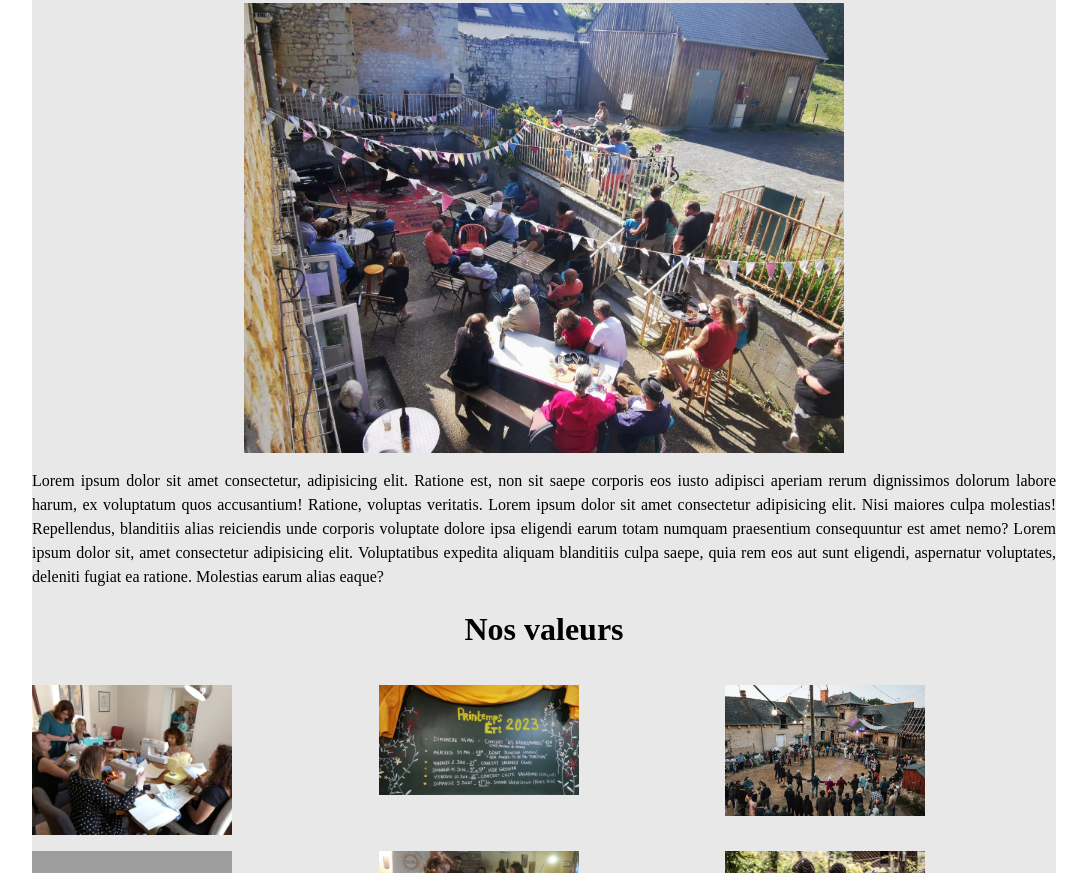
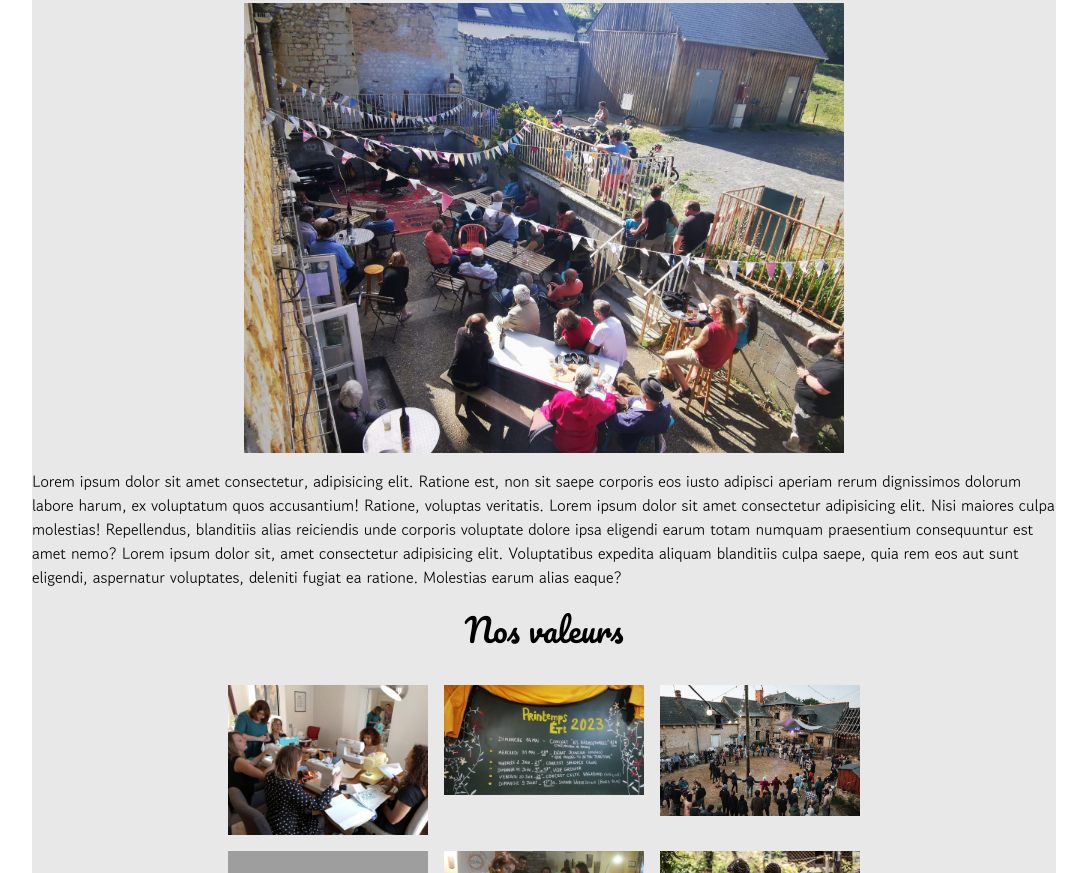
Before and after one commit to thomasR35/La-Ferme-Des-Possibles, a plain HTML site: page frame/index.html in a window 1280 px wide. Shown: the part 1927-2800 px from the top of the page, without its empty margins (96-1183 px from the left). Drawn offline with Linux system fonts and the light colour scheme; grey boxes are pictures that could not be loaded.

Commit message:
Last daily commit

```diff
--- a/frame/assets/css/theme.scss
+++ b/frame/assets/css/theme.scss
@@ -4,6 +4,20 @@
   padding: 0;
   box-sizing: border-box;
   line-height: 1.5em;
+}
+html {
+  font-size: 62.5%;
+}
+body {
+  font-family: Gowun Dodum, sans-serif;
+  font-size: 1.6rem;
+}
+h1,
+h2,
+h3,
+h4 {
+  font-family: Pacifico, cursive;
+  font-weight: lighter;
 }
 /*HEADER & BURGER MENU*/
 .header {
@@ -16,29 +30,30 @@
   background-color: #818181;
   z-index: 1;
   &__logo {
-    width: 10%;
+    width: 10rem;
     height: auto;
   }
   &__title {
     vertical-align: middle;
     display: flex;
     flex-direction: row;
+    font-size: 3rem;
   }
   &__nav {
-    height: 25%;
-    width: 20%;
+    height: 25rem;
+    width: 15rem;
     position: fixed;
     z-index: 2;
     top: 0;
-    right: -20%;
+    right: -20rem;
     background-color: #e8e8e8;
-    padding-top: 60px;
+    padding-top: 6rem;
     transition: right 0.5s ease;
   }
   &__nav a {
-    padding: 8px 8px 8px 32px;
+    padding: 0.5rem 0.5rem 0.5rem 2.4rem;
     text-decoration: none;
-    font-size: 25px;
+    font-size: 2.5rem;
     color: #818181;
     display: block;
     transition: 0.3s;
@@ -57,17 +72,17 @@
   &__nav .close {
     position: absolute;
     top: 0;
-    right: 25px;
-    font-size: 36px;
+    right: 1.5rem;
+    font-size: 3rem;
   }
 }
 .burger-icon span {
   display: flex;
   flex-direction: row;
-  width: 35px;
-  height: 5px;
+  width: 3.5rem;
+  height: 0.5rem;
   background-color: black;
-  margin: 6px 0;
+  margin: 0.6rem 0;
 }
 /*MAIN*/
 .main {
@@ -90,8 +105,14 @@
       margin-bottom: 1em;
     }
     &__text {
-      text-align: justify;
+      text-align: left;
       margin-bottom: 1em;
+    }
+    &-gallery {
+      display: flex;
+      flex-direction: column;
+      align-items: center;
+      padding-bottom: 1em;
     }
     &__image {
       display: flex;
@@ -101,7 +122,7 @@
     }
     &__image img {
       width: 100%;
-      max-width: 600px;
+      max-width: 60rem;
       height: auto;
     }
     &__image__gallery {
@@ -114,7 +135,7 @@
     &__image__gallery img {
       width: 100%;
       height: auto;
-      max-width: 200px;
+      max-width: 20rem;
     }
   }
 }
@@ -123,17 +144,44 @@
   display: flex;
   bottom: 0;
   flex-direction: row;
-  justify-content: space-around;
+  justify-content: space-evenly;
   width: 100%;
   background-color: #818181;
-  z-index: 1;
-  &__logo {
-    width: 10%;
-    height: auto;
+  &-content {
+    display: grid;
+    grid-template-columns: repeat(3, 1fr);
+    gap: 1em;
+    max-width: 100%;
+    margin: 0 auto;
+    &__opening-hours {
+      text-align: left;
+      padding: 1em;
+    }
+    &__adress {
+      text-align: center;
+      padding: 1em;
+    }
+    &__social {
+      text-align: center;
+      padding: 1em;
+      ul li {
+        display: inline;
+      }
+      i {
+        padding: 0.5em;
+      }
+    }
   }
-  &__title {
-    vertical-align: middle;
-    display: flex;
-    flex-direction: row;
+
+  &__opening-hours ul,
+  &-content ul,
+  &-content li {
+    list-style: none;
+    margin: 0;
+    padding: 0;
   }
 }
+h4 {
+  text-align: center;
+  padding-bottom: 2em;
+}
--- a/frame/index.html
+++ b/frame/index.html
@@ -3,6 +3,22 @@
   <head>
     <meta charset="UTF-8" />
     <meta name="viewport" content="width=device-width, initial-scale=1.0" />
+    <link rel="preconnect" href="https://fonts.googleapis.com" />
+    <link rel="preconnect" href="https://fonts.gstatic.com" crossorigin />
+    <link
+      href="https://fonts.googleapis.com/css2?family=Athiti:wght@200;300;400;500;600;700&family=Economica:ital,wght@0,400;0,700;1,400;1,700&family=Fjalla+One&family=Gowun+Dodum&family=Merienda:wght@300..900&family=Nunito:ital,wght@0,200..1000;1,200..1000&family=Open+Sans:ital,wght@0,300..800;1,300..800&family=Raleway:ital,wght@0,100..900;1,100..900&family=Source+Sans+3:ital,wght@0,200..900;1,200..900&display=swap"
+      rel="stylesheet"
+    />
+    <link rel="preconnect" href="https://fonts.googleapis.com" />
+    <link rel="preconnect" href="https://fonts.gstatic.com" crossorigin />
+    <link
+      href="https://fonts.googleapis.com/css2?family=Athiti:wght@200;300;400;500;600;700&family=Economica:ital,wght@0,400;0,700;1,400;1,700&family=Fjalla+One&family=Gowun+Dodum&family=Merienda:wght@300..900&family=Nunito:ital,wght@0,200..1000;1,200..1000&family=Open+Sans:ital,wght@0,300..800;1,300..800&family=Pacifico&family=Raleway:ital,wght@0,100..900;1,100..900&family=Source+Sans+3:ital,wght@0,200..900;1,200..900&display=swap"
+      rel="stylesheet"
+    />
+    <link
+      rel="stylesheet"
+      href="https://cdnjs.cloudflare.com/ajax/libs/font-awesome/6.6.0/css/all.min.css"
+    />
     <title>La ferme des possibles</title>
     <link rel="stylesheet" href="assets/css/theme.css" />
   </head>
@@ -154,25 +170,36 @@
         <div class="footer-content__opening-hours">
           <h4>Horaires d'ouverture</h4>
           <ul>
-            <li>lundi: 10h - 18h</li>
-            <li>mardi: 10h - 18h</li>
-            <li>mercredi: 10h - 18h</li>
-            <li>jeudi: 10h - 18h</li>
-            <li>vendredi: 10h - 18h</li>
-            <li>samedi: 10h - 18h</li>
-            <li>dimanche: 10h - 18h</li>
+            <li>Lundi: 10h - 18h</li>
+            <li>Mardi: 10h - 18h</li>
+            <li>Mercredi: 10h - 18h</li>
+            <li>Jeudi: 10h - 18h</li>
+            <li>Vendredi: 10h - 18h</li>
+            <li>Samedi: 10h - 18h</li>
+            <li>Dimanche: 10h - 18h</li>
           </ul>
         </div>
         <div class="footer-content__adress">
           <h4>Adresse</h4>
-          <p>10 rue de la ferme, 75000 Paris</p>
+          <p>Gaec Cottin</p>
+          <p>22 La Bouderie, 35440 Dingé</p>
         </div>
         <div class="footer-content__social">
           <h4>Réseaux sociaux</h4>
           <ul>
-            <li><a href="#">Facebook</a></li>
-            <li><a href="#">Twitter</a></li>
-            <li><a href="#">Instagram</a></li>
+            <li>
+              <i class="fa-brands fa-square-facebook fa-xl"></i
+              ><a href="https://www.facebook.com/"></a>
+            </li>
+            <li>
+              <i class="fa-brands fa-square-twitter fa-xl"></i
+              ><a href="https://x.com/?lang=en"></a>
+            </li>
+            <li>
+              <i class="fa-brands fa-square-instagram fa-xl"></i
+              ><a href="https://www.instagram.com/"></a>
+            </li>
+          </ul>
         </div>
       </div>
     </footer>
```
Also changed, not shown: frame/assets/css/theme.css, 1 other file.
